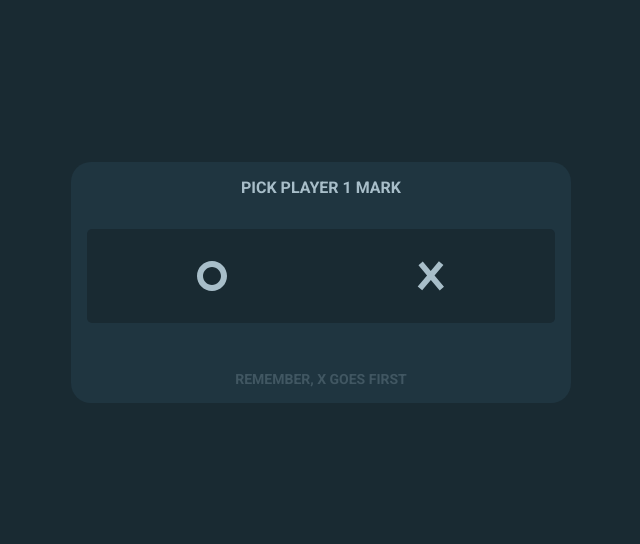
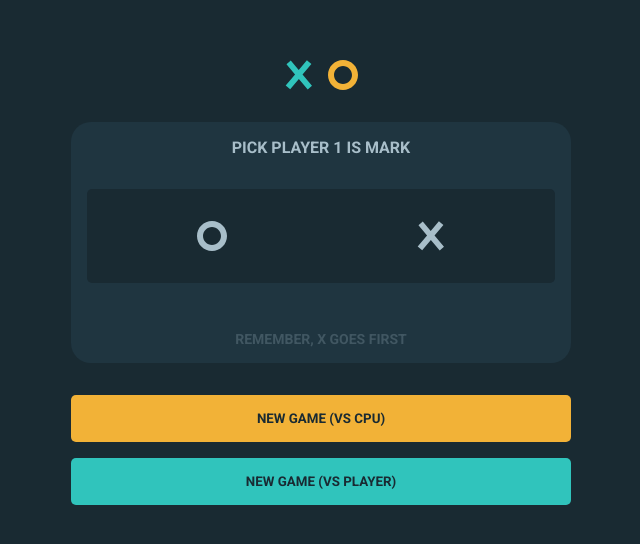
Before and after one commit to censuradho/tic-tac-toe, a Next.js app: page / in a window 1280 px wide. Shown: the part 118-662 px from the top of the page, without its empty margins (319-959 px from the left). Built offline with nearby package versions, Linux system fonts and the light colour scheme.

Commit message:
feat: create button

```diff
--- /dev/null
+++ b/components/base/Button/index.tsx
@@ -0,0 +1,28 @@
+import { ButtonHTMLAttributes, memo } from 'react'
+import { VariantProps } from '@stitches/react'
+
+import * as Styles from './styles'
+
+type RootButtonAttr = Pick<ButtonHTMLAttributes<HTMLButtonElement>,
+  'onClick'
+  | 'disabled'
+>
+
+type StylesVariant = VariantProps<typeof Styles.Button>
+
+interface ButtonProps extends
+  RootButtonAttr,
+  StylesVariant {
+  children: string
+}
+
+function BaseButton ({
+  children,
+  ...props
+}: ButtonProps) {
+  return (
+    <Styles.Button {...props}>{children}</Styles.Button>
+  )
+}
+
+export const Button = memo(BaseButton)
--- /dev/null
+++ b/components/base/Button/styles.ts
@@ -0,0 +1,37 @@
+import { styled } from "stitches.config";
+
+export const Button = styled('button', {
+  padding: '$sm $md',
+  borderRadius: '$sm',
+  display: 'flex',
+  alignItems: 'center',
+  justifyContent: 'center',
+  color: '$background',
+  textTransform: 'uppercase',
+  fontWeight: 'bold',
+  transition: 0.2,
+
+  '&:hover': {
+    opacity: 0.8
+  },
+
+  variants: {
+    fullWidth: {
+      true: {
+        width: '100%'
+      }
+    },
+    variant: {
+      primary: {
+        background: '$primary'
+      },
+      secondary: {
+        background: '$secondary'
+      }
+    }
+  },
+  defaultVariants: {
+    variant: 'primary'
+  }
+
+})
--- a/components/base/index.ts
+++ b/components/base/index.ts
@@ -1,3 +1,4 @@
 export * from './Icon'
+export * from './Button'
 export * from './Flex'
 export * from './Grid'
--- a/components/pages/Home/PlayerTypeSelect/styles.ts
+++ b/components/pages/Home/PlayerTypeSelect/styles.ts
@@ -9,6 +9,7 @@ export const Container = styled('button', {
   alignItems: 'center',
   justifyContent: 'center',
 
+
   variants: {
     selected: {
       true: {
--- a/pages/index.tsx
+++ b/pages/index.tsx
@@ -1,4 +1,4 @@
-import { Grid, Icon } from 'components/base'
+import { Button, Flex, Grid, Icon } from 'components/base'
 import { PlayerTypeSelect } from 'components/pages'
 
 import type { NextPage } from 'next'
@@ -12,8 +12,13 @@ const Home: NextPage = () => {
   return (
     <Styles.Main>
       <Styles.Container>
+        <Flex flexDirection="column" gap={2}>
+          <Flex gap={1} justifyContent="center">
+            <Icon name="x" color="primary" />
+            <Icon name="square" color="secondary" />
+          </Flex>
           <Styles.PlayerSection>
-          <Styles.PlayerTitle>Pick player 1 mark</Styles.PlayerTitle>
+            <Styles.PlayerTitle>Pick player 1 is mark</Styles.PlayerTitle>
             <Styles.PlayerTypeContainer>
               <PlayerTypeSelect
                 selected={playerType === '0'}
@@ -28,6 +33,23 @@ const Home: NextPage = () => {
             </Styles.PlayerTypeContainer>
             <Styles.PlayerDescription>Remember, x goes first</Styles.PlayerDescription>
           </Styles.PlayerSection>
+          <Flex
+            flexDirection="column"
+            gap={1}
+          >
+            <Button
+              variant="secondary"
+              fullWidth
+            >
+              New game (vs cpu)
+            </Button>
+            <Button
+              fullWidth
+            >
+              New game (vs player)
+            </Button>
+          </Flex>
+        </Flex>
       </Styles.Container>
     </Styles.Main>
   )
```
Lines whose indentation alone changed are shown as unchanged.
